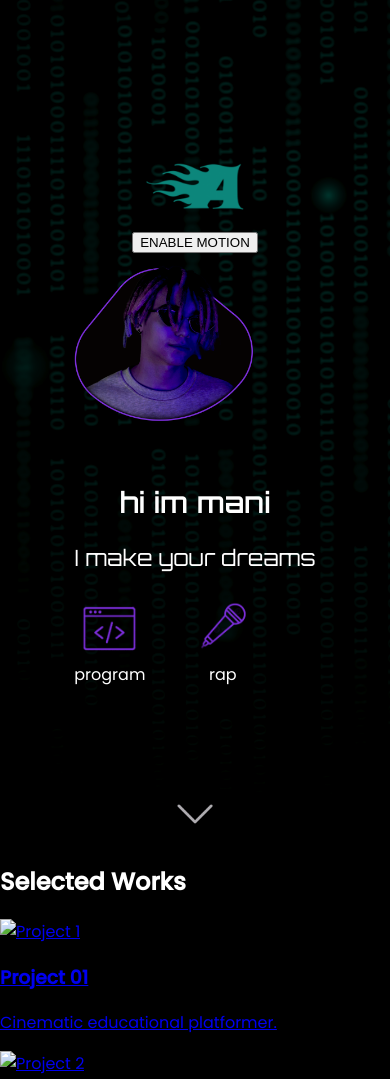
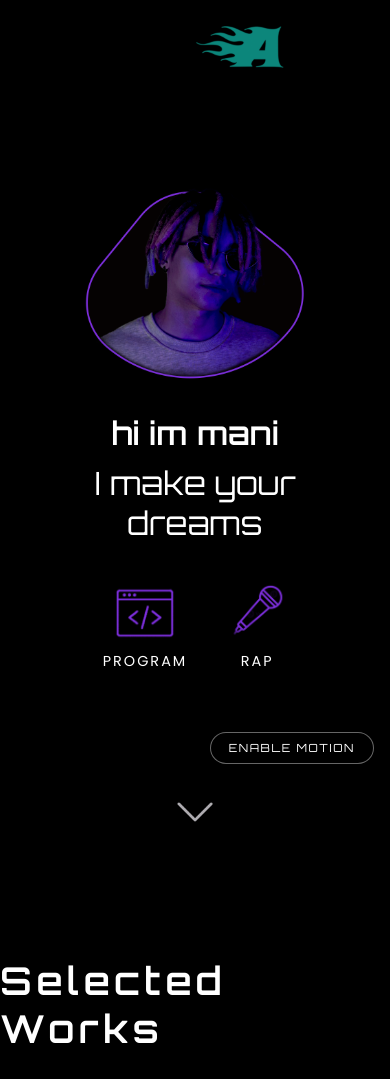
Before and after one commit to manimoeinpourofficial-hub/mani, a plain HTML site: page index.html in a window 390 px wide. Shown: the top 1079 px of the page. Drawn offline with Linux system fonts and the light colour scheme.

Commit message:
Update style.css

```diff
--- a/style.css
+++ b/style.css
@@ -1,153 +1,417 @@
 @import url('https://fonts.googleapis.com/css2?family=Orbitron:wght@400;600&family=Poppins:wght@300;400;500&display=swap');
 
-body {
+* {
+  box-sizing: border-box;
+}
+
+html, body {
   margin: 0;
+  padding: 0;
   background: #000;
   color: #fff;
   font-family: 'Poppins', sans-serif;
+}
+
+body.desktop-locked {
   overflow: hidden;
 }
 
-/* SECTION */
+body.mobile-free {
+  overflow-x: hidden;
+  overflow-y: auto;
+}
+
+#scroll-wrapper {
+  width: 100%;
+}
+
+.panel {
+  height: 100vh;      /* هر سکشن دقیقاً فول‌اسکرین */
+  width: 100%;
+  position: relative;
+  overflow: hidden;
+}
+
+/* ========= SECTION 1 — HERO ========= */
+
 #anfo-hero {
-    position: relative;
-    height: 100vh;
-    width: 100%;
   overflow: hidden;
+}
+
+/* بکگراند با motion */
+#bg {
+  position: absolute;
+  inset: -15%; /* بزرگتر از ویووپورت که موقع حرکت خالی نشه */
+  background: url('bg.jpg') center/cover no-repeat;
+  z-index: -1;
+  filter: brightness(0.45);
+  transform: scale(1.1);
+  transition: transform 0.1s linear;
+}
+
+.anfo-logo {
+  width: 90px;
+  position: absolute;
+  top: 20px;
+  left: 50%;
+  transform: translateX(-50%);
+  animation: fadeIn 1.2s ease forwards;
+}
+
+.motion-btn {
+  position: absolute;
+  bottom: 22px;
+  right: 20px;
+  padding: 8px 18px;
+  border-radius: 999px;
+  border: 1px solid rgba(255,255,255,0.4);
+  background: rgba(0,0,0,0.6);
+  color: #fff;
+  font-family: 'Orbitron', sans-serif;
+  font-size: 0.7rem;
+  letter-spacing: 0.14em;
+  text-transform: uppercase;
+  cursor: pointer;
+  z-index: 2;
+  transition: 0.2s ease;
+}
+
+.motion-btn.active {
+  border-color: #00ffcc;
+  box-shadow: 0 0 14px rgba(0,255,204,0.6);
+  background: rgba(0,0,0,0.8);
+}
+
+.hero-content {
   display: flex;
-    flex-direction: column;
+  height: 100%;
   align-items: center;
   justify-content: center;
+  gap: 80px; /* فاصله متوسط */
+  padding: 0 40px;
 }
 
-/* BACKGROUND */
-#bg {
-    position: absolute;
-    width: 130%;
-    height: 130%;
-    background: url('bg.jpg') center/cover;
-    z-index: -1;
-    transition: transform 0.1s linear;
-    filter: brightness(0.45);
+.left-side,
+.right-side {
+  display: flex;
 }
 
-/* LOGO */
-.anfo-logo {
-    width: 130px;
-    margin-bottom: 20px;
-    animation: fadeIn 1.2s ease;
+.left-side {
+  justify-content: center;
+  align-items: center;
 }
 
-/* PORTRAIT */
 .mani-img {
-    width: 260px;
+  width: 320px;
   border-radius: 12px;
-    margin-bottom: 20px;
-    animation: fadeInUp 1.4s ease;
+  box-shadow: 0 0 30px rgba(0,0,0,0.7);
+  opacity: 0;
+  transform: translateY(20px);
+  animation: fadeInUp 1.4s ease forwards;
 }
 
-/* TEXT */
-.hero-text {
-    text-align: center;
+.right-side {
+  flex-direction: column;
+  align-items: flex-start;
 }
 
 .hero-text h1,
 .hero-text p {
   font-family: 'Orbitron', sans-serif;
-    font-size: 2.2rem;
+  font-size: 2.6rem;
+  margin: 0 0 10px;
   opacity: 0;
 }
 
-/* LEFT TEXT */
+/* انیمیشن ورود متن */
 .text-left {
-    animation: slideLeft 1.4s ease forwards;
+  animation: slideLeft 1.2s ease forwards;
+  animation-delay: 0.2s;
+}
+.text-right {
+  animation: slideRight 1.2s ease forwards;
+  animation-delay: 0.4s;
 }
 
-/* RIGHT TEXT */
-.text-right {
-    animation: slideRight 1.4s ease forwards;
-    animation-delay: 0.3s;
-}
-
-/* ICONS */
+/* آیکن‌ها */
 .hero-icons {
   display: flex;
-    gap: 50px;
+  gap: 40px;
   margin-top: 30px;
 }
 
-/* ICON BOX */
 .icon-box {
   display: flex;
   flex-direction: column;
   align-items: center;
+  cursor: pointer;
   opacity: 0;
 }
 
 .icon-img {
-    width: 70px;
-    margin-bottom: 6px;
+  width: 80px;
+  transition: transform 0.2s ease, filter 0.2s ease;
+}
+
+.icon-box span {
+  margin-top: 8px;
+  font-size: 0.9rem;
+  letter-spacing: 0.14em;
+  text-transform: uppercase;
+}
+
+.icon-left {
+  animation: slideLeft 1.2s ease forwards;
+  animation-delay: 0.8s;
+}
+.icon-right {
+  animation: slideRight 1.2s ease forwards;
+  animation-delay: 1s;
+}
+
+.icon-box:hover .icon-img {
+  transform: translateY(-4px) scale(1.06);
+  filter: drop-shadow(0 0 10px rgba(0,255,204,0.6));
+}
+
+.arrow {
+  width: 40px;
+  position: absolute;
+  bottom: 22px;
+  left: 50%;
+  transform: translateX(-50%);
+  opacity: 0.8;
+  animation: arrowFloat 2s ease-in-out infinite;
+}
+
+/* ========= SECTION 2 — PORTFOLIO ========= */
+
+#portfolio {
+  display: flex;
+  flex-direction: column;
+  align-items: center;
+  justify-content: center; /* وسط عمودی در 100vh */
+  padding: 0;
+}
+
+.portfolio-title {
+  font-family: 'Orbitron', sans-serif;
+  font-size: 2.4rem;
+  letter-spacing: 0.12em;
+  margin-bottom: 30px;
+  opacity: 0;
+}
+
+.portfolio-grid {
+  display: grid;
+  grid-template-columns: repeat(4, 1fr);  /* دسکتاپ ۴ ستونه */
+  gap: 24px;
+  width: 80%;
+  max-width: 1400px;
+}
+
+.work-card {
+  background: rgba(255,255,255,0.06);
+  border: 1px solid rgba(255,255,255,0.15);
+  border-radius: 14px;
+  padding: 12px;
+  text-align: center;
+  text-decoration: none;
+  color: #fff;
+  backdrop-filter: blur(10px);
+  transition: transform 0.25s ease, box-shadow 0.25s ease;
+  height: 260px; /* ارتفاع ثابت */
+  display: flex;
+  flex-direction: column;
+  justify-content: flex-start;
+  opacity: 0;
+  transform: translateY(40px);
+}
+
+.work-card:hover {
+  transform: translateY(-6px) scale(1.02);
+  box-shadow: 0 0 20px rgba(128,0,255,0.5);
+}
+
+.work-img-wrap {
+  width: 100%;
+  height: 150px;
+  border-radius: 10px;
+  overflow: hidden;
+  margin-bottom: 10px;
+}
+
+.work-img {
+  width: 100%;
+  height: 100%;
+  object-fit: cover;
+}
+
+.work-card h3 {
+  font-family: 'Orbitron', sans-serif;
+  font-size: 1rem;
+  margin: 6px 0 4px;
+}
+
+.work-card p {
+  font-size: 0.8rem;
+  opacity: 0.85;
+}
+
+/* دکمه نئونی View More */
+.neon-btn {
+  padding: 12px 34px;
+  border-radius: 999px;
+  border: 1px solid rgba(0,255,204,0.7);
+  background: radial-gradient(circle at 0% 0%, rgba(0,255,204,0.18), transparent);
+  color: #fff;
+  font-family: 'Orbitron', sans-serif;
+  font-size: 0.8rem;
+  letter-spacing: 0.22em;
+  text-transform: uppercase;
+  cursor: pointer;
+  margin-top: 26px;
+  box-shadow: 0 0 18px rgba(0,255,204,0.35);
   transition: 0.2s ease;
 }
 
-/* ICON HOVER EFFECT */
-.icon-box:active .icon-img {
-    transform: scale(0.85);
+.neon-btn:hover {
+  background: radial-gradient(circle at 50% 0%, rgba(0,255,204,0.35), transparent);
+  box-shadow: 0 0 30px rgba(0,255,204,0.65);
+  transform: translateY(-2px);
 }
 
-/* ICON LEFT */
-.icon-left {
-    animation: slideLeft 1.4s ease forwards;
-    animation-delay: 2s;
+/* ========= SECTION 3 — MY GAME ========= */
+
+#mygame {
+  display: flex;
+  flex-direction: column;
+  align-items: center;
+  justify-content: center;
+  padding: 40px;
 }
 
-/* ICON RIGHT */
-.icon-right {
-    animation: slideRight 1.4s ease forwards;
-    animation-delay: 2s;
+.game-title {
+  font-family: 'Orbitron', sans-serif;
+  font-size: 2.4rem;
+  margin-bottom: 30px;
+  opacity: 0;
 }
 
-/* ARROW */
-.arrow {
-    width: 40px;
-    position: absolute;
-    bottom: 20px;
-    animation: arrowFloat 2s infinite ease-in-out;
+.game-center {
+  text-align: center;
+  opacity: 0;
+  transform: translateY(40px);
+}
+
+.say-text {
+  font-size: 1.6rem;
+  margin-bottom: 20px;
+}
+
+.voice-btn {
+  margin-bottom: 24px;
+}
+
+.game-list {
+  margin-bottom: 16px;
+}
+
+.game-list p {
+  margin: 6px 0;
+  font-size: 1rem;
+}
+
+.hidden {
+  display: none;
+}
+
+.voice-status {
+  font-size: 0.8rem;
   opacity: 0.8;
 }
 
-/* ANIMATIONS */
+/* ========= ANIMATIONS ========= */
+
 @keyframes fadeIn {
-    from { opacity: 0; transform: scale(0.95); }
-    to { opacity: 1; transform: scale(1); }
+  from { opacity: 0; transform: scale(0.96); }
+  to   { opacity: 1; transform: scale(1); }
 }
 
 @keyframes fadeInUp {
   from { opacity: 0; transform: translateY(20px); }
-    to { opacity: 1; transform: translateY(0); }
+  to   { opacity: 1; transform: translateY(0); }
 }
 
 @keyframes slideLeft {
   from { opacity: 0; transform: translateX(-60px); }
-    to { opacity: 1; transform: translateX(0); }
+  to   { opacity: 1; transform: translateX(0); }
 }
 
 @keyframes slideRight {
   from { opacity: 0; transform: translateX(60px); }
-    to { opacity: 1; transform: translateX(0); }
+  to   { opacity: 1; transform: translateX(0); }
 }
 
 @keyframes arrowFloat {
-    0% { transform: translateY(0); }
-    50% { transform: translateY(10px); }
-    100% { transform: translateY(0); }
+  0%   { transform: translate(-50%, 0); }
+  50%  { transform: translate(-50%, 10px); }
+  100% { transform: translate(-50%, 0); }
 }
 
-/* RESPONSIVE */
-@media (max-width: 600px) {
-    .anfo-logo { width: 100px; }
-    .mani-img { width: 180px; }
-    .hero-text h1 { font-size: 1.8rem; }
-    .hero-text p { font-size: 1.4rem; }
-    .icon-img { width: 55px; }
+/* کلاس‌های کمکی برای انیمیشن ورود روی اسکرول */
+.fade-in {
+  animation: fadeIn 1s ease forwards;
 }
+
+.fade-up {
+  animation: fadeInUp 1s ease forwards;
+}
+
+.delay0 { animation-delay: 0.1s; }
+.delay1 { animation-delay: 0.25s; }
+.delay2 { animation-delay: 0.4s; }
+.delay3 { animation-delay: 0.55s; }
+
+/* ========= RESPONSIVE ========= */
+
+@media (max-width: 900px) {
+  .hero-content {
+    flex-direction: column;
+    gap: 20px;
+    text-align: center;
+  }
+
+  .right-side {
+    align-items: center;
+  }
+
+  .mani-img {
+    width: 220px;
+  }
+
+  .hero-text h1,
+  .hero-text p {
+    font-size: 2rem;
+  }
+
+  .icon-img {
+    width: 60px;
+  }
+
+  .portfolio-grid {
+    grid-template-columns: repeat(2, 1fr); /* موبایل ۲ ستونه */
+    width: 90%;
+    max-width: 380px;
+  }
+
+  #portfolio {
+    justify-content: flex-start;
+    padding-top: 80px;
+  }
+
+  .motion-btn {
+    bottom: 80px;
+    right: 16px;
+  }
+}
```
Lines whose indentation alone changed are shown as unchanged.
